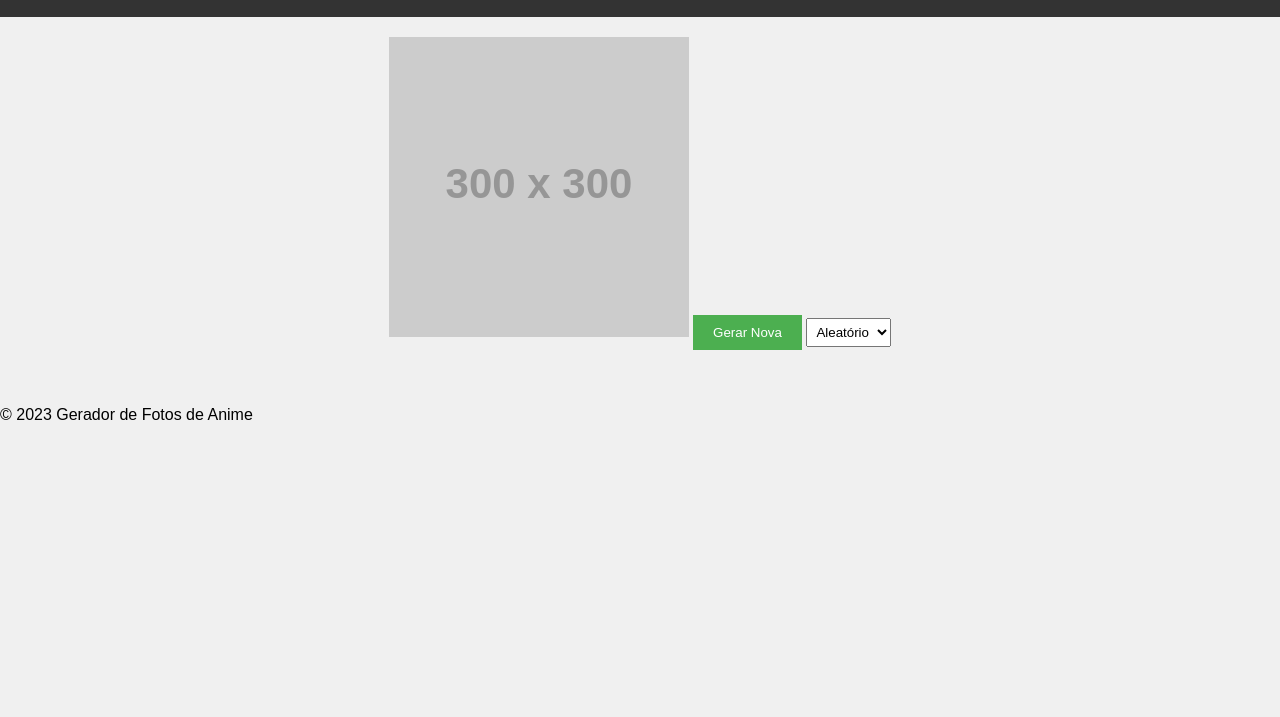
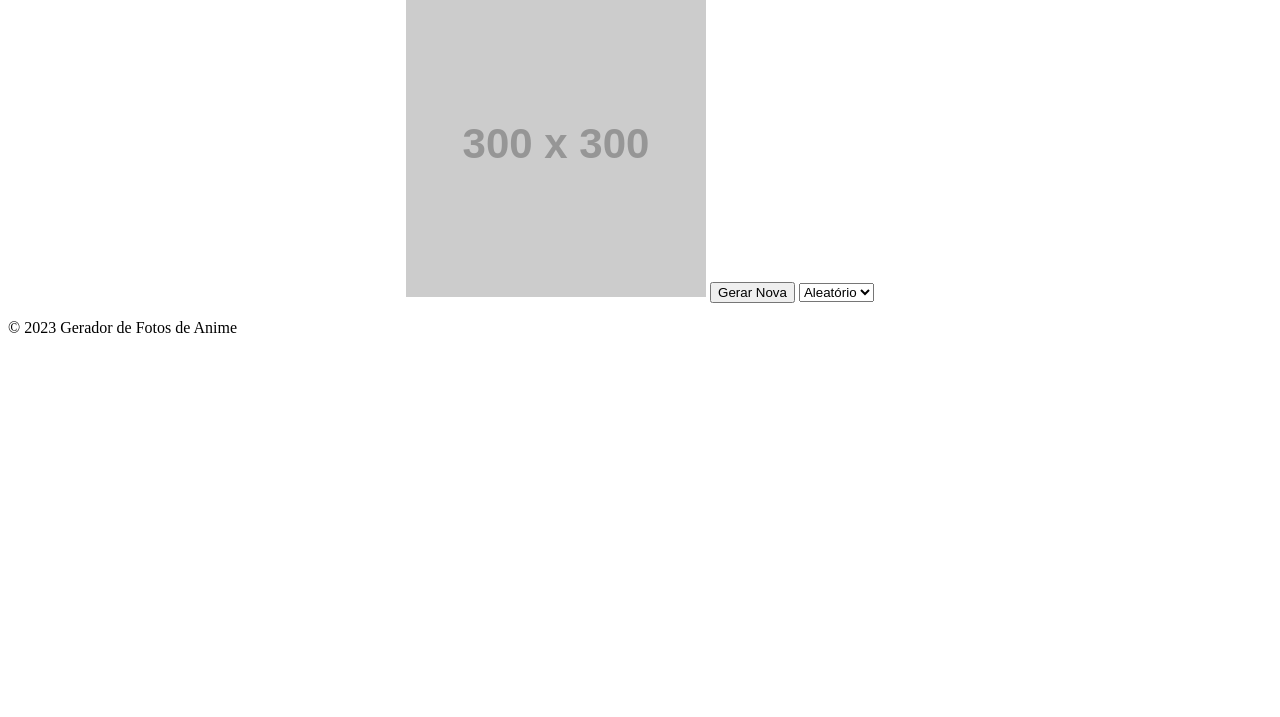
Before and after one commit to masterdevhomirinha/perfil-anime-, a plain HTML site: page index.html in a window 1280 px wide. Shown: the part 83-800 px from the top of the page. Drawn offline with Linux system fonts and the light colour scheme; placeholder pictures from the web are drawn by us.

Commit message:
Update style.css

```diff
--- a/style.css
+++ b/style.css
@@ -1,44 +1,10 @@
-body {
-    font-family: Arial, sans-serif;
-    margin: 0;
-    padding: 0;
-    background-color: #f0f0f0;
-}
-
-header {
-    background-color: #333;
-    color: #fff;
-    text-align: center;
-    padding: 10px;
-}
-
-main {
-    text-align: center;
-    padding: 20px;
-}
+/* Seus estilos CSS anteriores */
 
 #image-container {
-    margin-bottom: 20px;
-}
-
-#anime-image {
-    max-width: 100%;
-    height: auto;
+    text-align: center;
+    margin-top: 20px;
 }
 
 #generate-button {
-    background-color: #4CAF50;
-    color: #fff;
-    border: none;
-    padding: 10px 20px;
-    cursor: pointer;
-}
-
-#generate-button:hover {
-    background-color: #45a049;
-}
-
-#gender-select {
-    padding: 5px;
     margin-top: 10px;
 }
```
